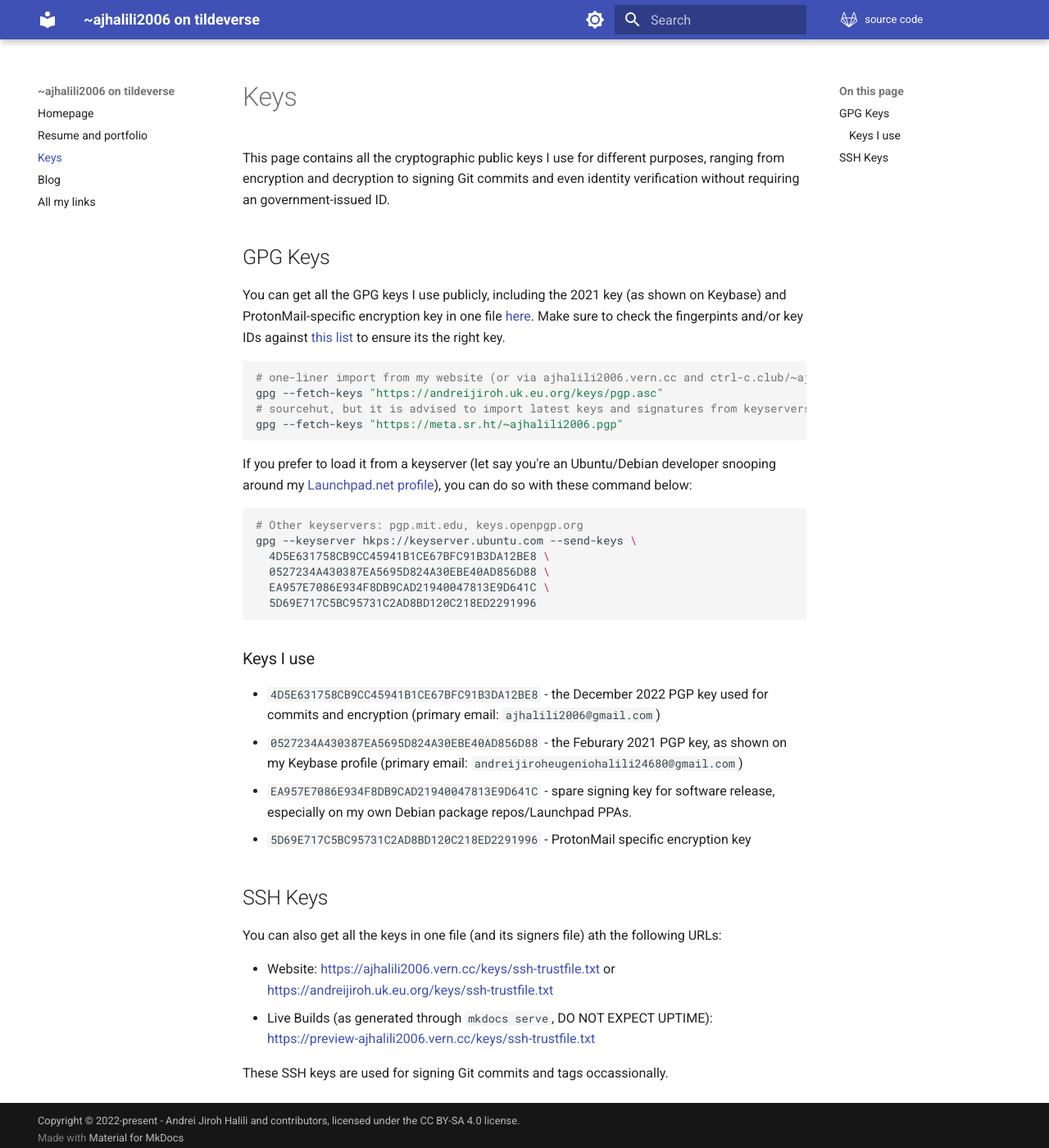
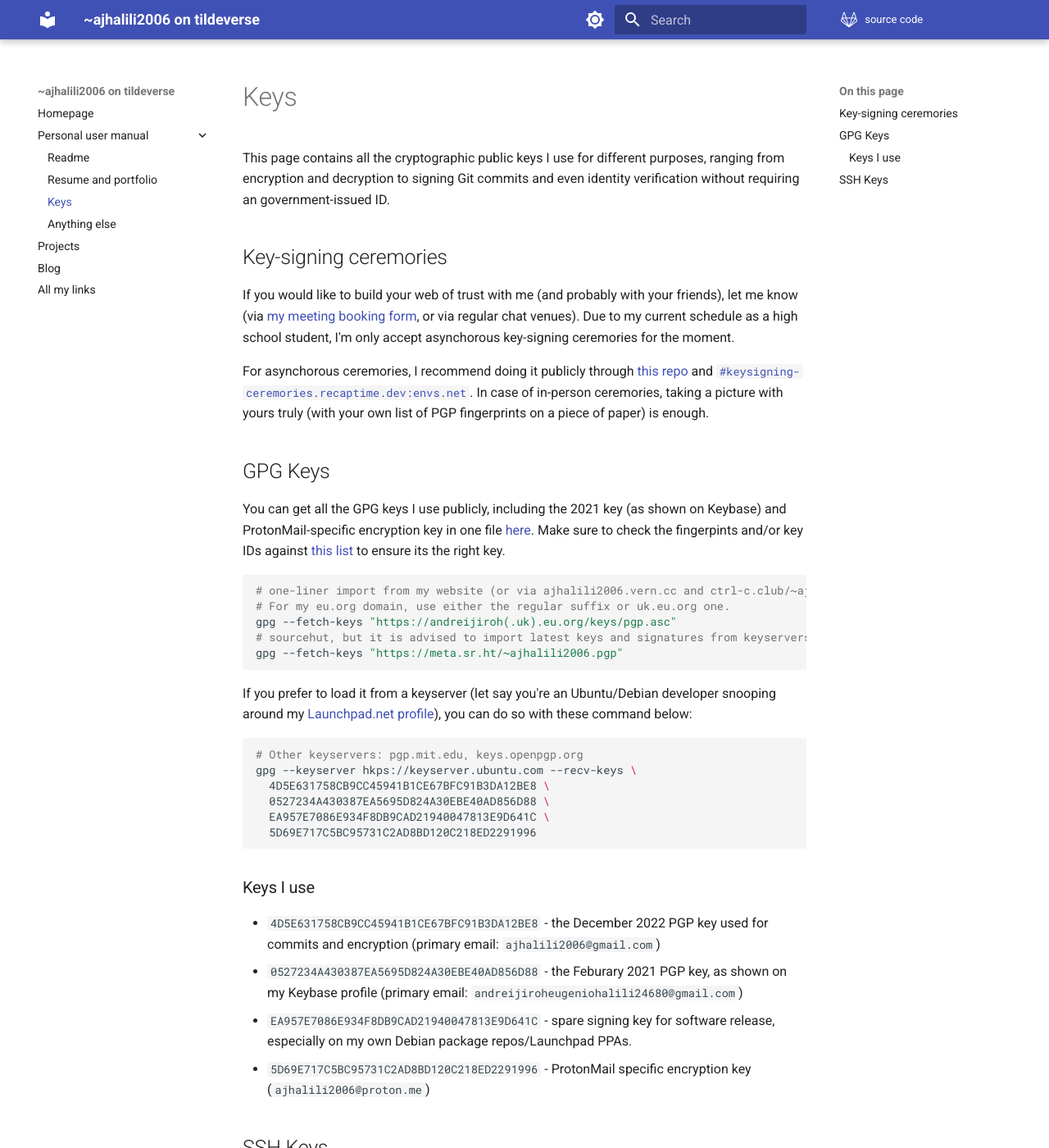
Before and after one commit to andreijiroh-dev/website, an MkDocs documentation site: the page built from markdown/keys/index.md, in a window 1280 px wide and 1400 px high. Shown: the whole window at 82% size. Built offline with MkDocs 1.6.1 and Material for MkDocs 9.7.7, drawn with Linux system fonts in a browser that asks for light colours; plug-ins that fetch from the network failed and are left out; some of the changed text lies outside the part shown.

Commit message:
docs(global): update markdown content + add _redirects file
Signed-off-by: Andrei Jiroh Halili <ajhalili2006@gmail.com>

````diff
--- a/markdown/keys/index.md
+++ b/markdown/keys/index.md
@@ -4,6 +4,18 @@ title: Cryptographic keys
 This page contains all the cryptographic public keys I use for different purposes, ranging from
 encryption and decryption to signing Git commits and even identity verification without requiring
 an government-issued ID.
+
+## Key-signing ceremories
+
+If you would like to build your web of trust with me (and probably with your friends), let me know
+(via [my meeting booking form](https://coda.io/form/Schedule-a-meeting-with-ajhalili2006_deaLq2my-OX),
+or via regular chat venues).
+Due to my current schedule as a high school student, I'm only accept asynchorous key-signing ceremories
+for the moment.
+
+For asynchorous ceremories, I recommend doing it publicly through [this repo](https://go.recaptime.eu.org/keysigning-ceremory)
+and [`#keysigning-ceremories.recaptime.dev:envs.net`](https://matrix.to/#/#keysigning-ceremories.recaptime.dev:envs.net). In case
+of in-person ceremories, taking a picture with yours truly (with your own list of PGP fingerprints on a piece of paper) is enough.
 
 ## GPG Keys
 
@@ -13,7 +25,8 @@ and/or key IDs against [this list]($keys-i-use) to ensure its the right key.
 
 ```bash
 # one-liner import from my website (or via ajhalili2006.vern.cc and ctrl-c.club/~ajhalili2006)
-gpg --fetch-keys "https://andreijiroh.uk.eu.org/keys/pgp.asc"
+# For my eu.org domain, use either the regular suffix or uk.eu.org one.
+gpg --fetch-keys "https://andreijiroh(.uk).eu.org/keys/pgp.asc"
 # sourcehut, but it is advised to import latest keys and signatures from keyservers, listed below
 gpg --fetch-keys "https://meta.sr.ht/~ajhalili2006.pgp"
 ```
@@ -23,7 +36,7 @@ If you prefer to load it from a keyserver (let say you're an Ubuntu/Debian devel
 
 ```bash
 # Other keyservers: pgp.mit.edu, keys.openpgp.org
-gpg --keyserver hkps://keyserver.ubuntu.com --send-keys \
+gpg --keyserver hkps://keyserver.ubuntu.com --recv-keys \
   4D5E631758CB9CC45941B1CE67BFC91B3DA12BE8 \
   0527234A430387EA5695D824A30EBE40AD856D88 \
   EA957E7086E934F8DB9CAD21940047813E9D641C \
@@ -37,13 +50,15 @@ gpg --keyserver hkps://keyserver.ubuntu.com --send-keys \
 * `0527234A430387EA5695D824A30EBE40AD856D88` - the Feburary 2021 PGP key, as shown on my Keybase profile
 (primary email: `andreijiroheugeniohalili24680@gmail.com`)
 * `EA957E7086E934F8DB9CAD21940047813E9D641C` - spare signing key for software release, especially on my own Debian package repos/Launchpad PPAs.
-* `5D69E717C5BC95731C2AD8BD120C218ED2291996` - ProtonMail specific encryption key
+* `5D69E717C5BC95731C2AD8BD120C218ED2291996` - ProtonMail specific encryption key (`ajhalili2006@proton.me`)
 
 ## SSH Keys
 
 You can also get all the keys in one file (and its signers file) ath the following URLs:
 
-* Website: <https://ajhalili2006.vern.cc/keys/ssh-trustfile.txt> or <https://andreijiroh.uk.eu.org/keys/ssh-trustfile.txt>
-* Live Builds (as generated through `mkdocs serve`, DO NOT EXPECT UPTIME): <https://preview-ajhalili2006.vern.cc/keys/ssh-trustfile.txt>
+* Website: <https://ajhalili2006.vern.cc/keys/ssh-trustfile.txt> or <https://andreijiroh.eu.org/keys/ssh-trustfile.txt> (alternative:
+<https://andreijiroh.uk.eu.org/keys/ssh-trustfile.txt> or via CF Pages <https://ajhalili2006.pages.dev/keys/ssh-trustfile.txt>
+* Live Dev Builds (as generated through `mkdocs serve`, DO NOT EXPECT UPTIME): <https://preview-ajhalili2006.vern.cc/keys/ssh-trustfile.txt>
 
-These SSH keys are used for signing Git commits and tags occassionally.
+These SSH keys are used for signing Git commits and tags occassionally, as well for signing checksums file and identity verification on
+account recovery for sr.ht and Miraheze.
--- a/mkdocs.yml
+++ b/mkdocs.yml
@@ -1,24 +1,38 @@
+# This is the root configuration for my personal website and also the default
+# for userpage at ~vern.
+#
+# SEE ALSO
+#   mkdocs.pages.dev.yml - configuration specifics for cloudflare pages (username dot (uk dot) eu dot org)
+#   mkdocs.ctrl-c.yml - ctrl-c.club/~ajhalili2006
+
 # basics
 site_name: ~ajhalili2006 on tildeverse
 site_url: https://ajhalili2006.vern.cc/
 site_dir: public_html
+site_author: Andrei Jiroh Halili
 copyright: >
   Copyright &copy; 2022-present - Andrei Jiroh Halili and contributors, licensed under the
   <a href="https://creativecommons.org/licenses/by-sa/4.0">CC BY-SA 4.0</a> license.
-
 docs_dir: markdown
 
+# repos
 repo_url: https://mau.dev/ajhalili2006/tildeverse-web
 edit_uri: edit/main/markdown
 repo_name: source code
 
+# navbar
 nav:
- - Homepage: index.md
- - "Resume and portfolio": resume.md
- - Keys: keys/index.md
- - Blog: "https://blog.andreijiroh.uk.eu.org/?wordpress=1"
- - "All my links": "https://ajhalili2006.bio.link"
+  - Homepage: index.md
+  - Personal user manual:
+    - Readme: user-manual/index.md
+    - "Resume and portfolio": user-manual/resume.md
+    - Keys: keys/index.md
+    - Anything else: https://coda.io/@ajhalili2006/readme
+  - Projects: projects.md
+  - Blog: "https://blog.andreijiroh.eu.org"
+  - "All my links": "https://ajhalili2006.bio.link" # todo update to start.page
 
+# theme
 theme:
   name: material
   custom_dir: overrides
@@ -28,6 +42,10 @@ theme:
     - search.suggest
     - search.highlight
     - search.share
+    - navigation.tabs
+    - navigation.tabs.sticky
+    - navigation.instant
+    - navigation.top
   palette:
     # Palette toggle for light mode
     - media: "(prefers-color-scheme: light)"
@@ -43,9 +61,12 @@ theme:
         icon: material/brightness-4
         name: Switch to light mode
 
+# plugins
 plugins:
   - search
+  - info
 
+# makrdown extensions
 markdown_extensions:
   - toc:
       permalink: true
@@ -60,3 +81,39 @@ markdown_extensions:
   - pymdownx.emoji:
       emoji_index: !!python/name:materialx.emoji.twemoji
       emoji_generator: !!python/name:materialx.emoji.to_svg
+  - git-revision-date-localized:
+      enabled: !ENV [CI, false]
+      fallback_to_build_date: true
+      enable_creation_date: true
+  - offline:
+      enabled: !ENV [FF_OFFLINE_MKDOCS_PLUGIN, false]
+  # TODO: Get Insiders for contributors and authors
+
+# extras
+extra:
+  # my socials
+  social:
+    - icon: simple/substack
+      link: https://ajhalili2006.substack.com
+      name: ~ajhalili2006's personal substack
+    - icon: fontawesome/brands/mastodon
+      link: https://tilde.zone/@ajhalili2006
+      name: ~ajhalili2006 on tildeverse
+    - icon: fontawesome/brands/twitter
+      link: https://twitter.com/Kuys_Potpot
+      link: ~ajhalili2006 on twitter, under his old username
+    - icon: fontawesome/brands/github
+      link: https://github.com/ajhalili2006
+      name: ~ajhalili2006 on github
+    - icon: fontawesome/brands/gitlab
+      link: https://mau.dev/ajhalili2006
+      name: ~ajhalili2006 on mauinum gitLab instance
+    - icon: fontawesome/brands/git-alt
+      link: https://sr.ht/~ajhalili2006
+      name: ~ajhalili2006 on sr.ht
+    - icon: fontawesome/brands/facebook
+      link: https://facebook.com/ajhalili2006
+      name: ~ajhalili2006's personal (slash professional profile) facebook account
+    - icon: fontawesome/brands/linkedin
+      link: https://linkedin.com/in/ajhalili2006
+      name: ~ajhalili2006 on linkedin for employers
````
Also changed, not shown: markdown/index.md (+5 -5 lines), markdown/user-manual/index.md (added, +24 -0 lines), markdown/user-manual/resume.md (renamed from markdown/resume.md), 2 other files.
